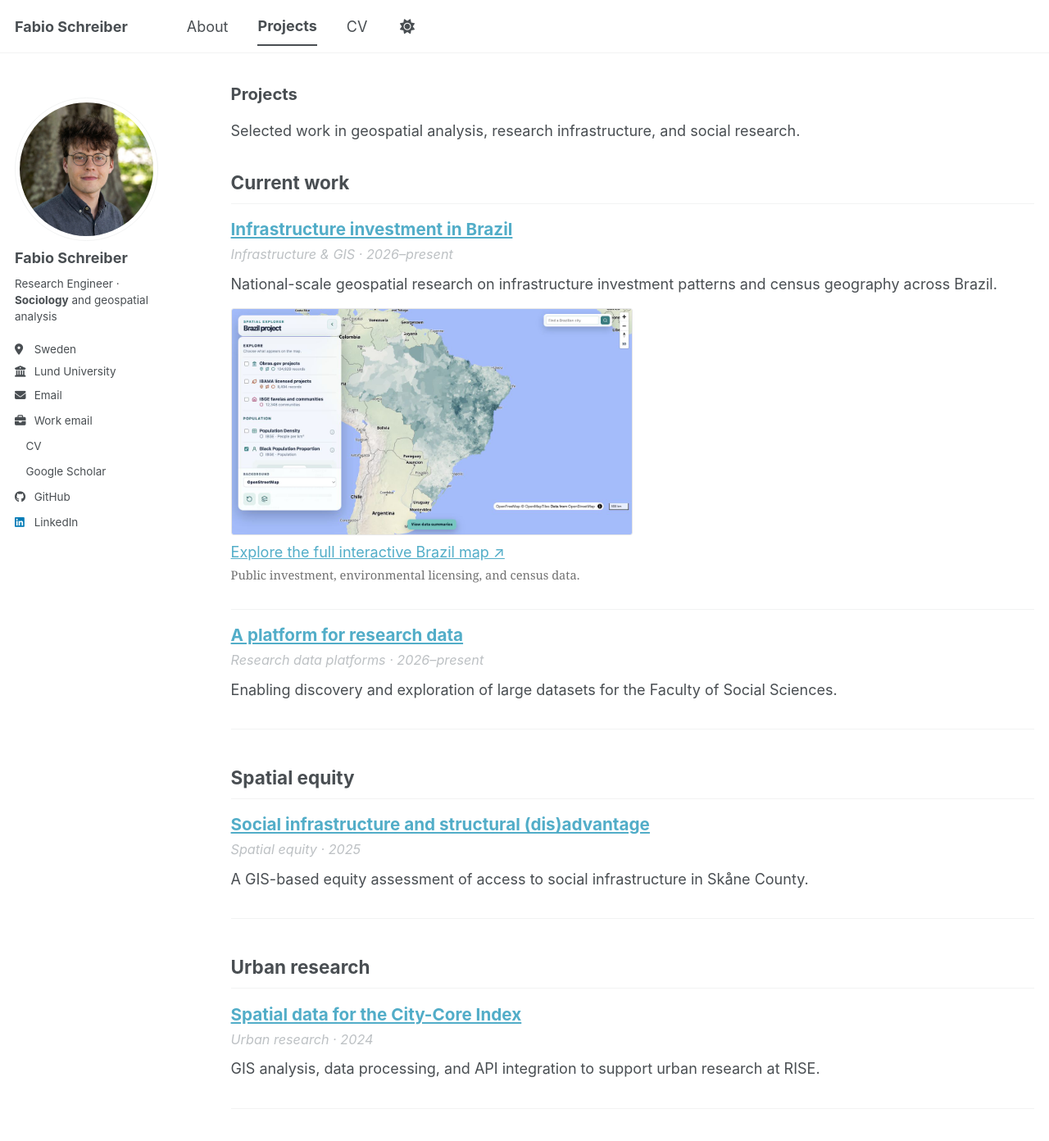
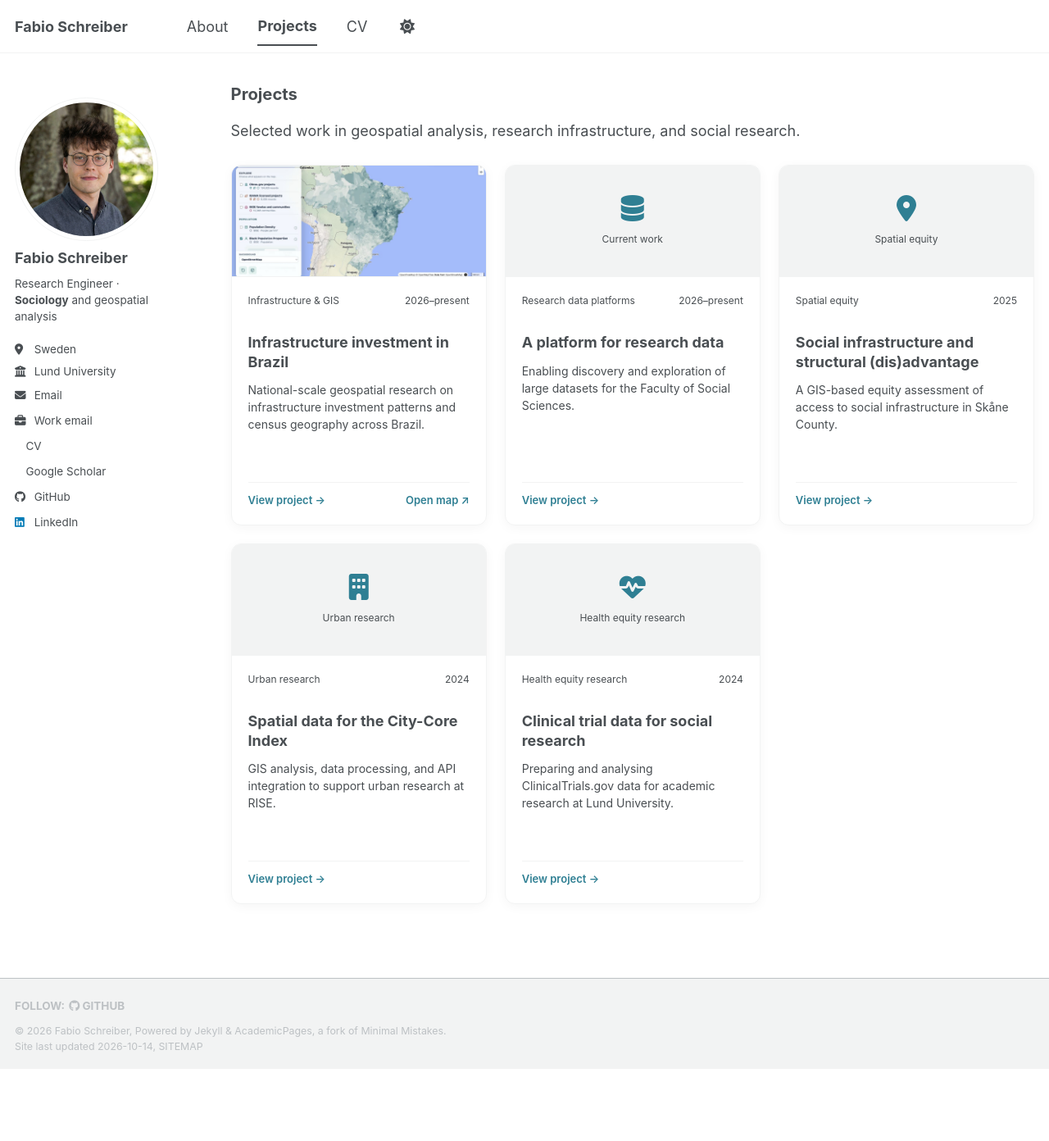
Before and after one commit to fab1s/fab1s.github.io, a Jekyll site: the page built from _pages/projects.html, in a window 1280 px wide and 1400 px high. Shown: the top 1392 px of the window at 82% size. Built offline with Jekyll 4.4.1, drawn with Linux system fonts in a browser that asks for light colours; a style sheet for code colours, icons or effects is not loaded; some of the changed text lies outside the part shown.

Commit message:
Display projects in equal sized responsive cards

```diff
--- a/_includes/project-card.html
+++ b/_includes/project-card.html
@@ -1,6 +1,31 @@
-<article class="project-entry">
-  <h3><a href="{{ project.url | relative_url }}">{{ project.title }}</a></h3>
-  {% if project.period %}<p class="project-label">{{ project.area }} · {{ project.period }}</p>{% endif %}
-  <p>{{ project.excerpt | strip_html }}</p>
-  {% if project.map_preview %}{% include map-preview.html %}{% endif %}
+{% assign project = include.project %}
+<article class="project-card">
+  <div class="project-card__media">
+    {% if project.map_preview %}
+      <img src="{{ '/images/brazil-map-preview.png' | relative_url }}" alt="Brazil infrastructure and census map preview" width="1280" height="720" loading="lazy">
+    {% else %}
+      <span class="project-card__icon" aria-hidden="true">
+        {% case project.group %}
+          {% when 'Current work' %}<i class="fas fa-database"></i>
+          {% when 'Spatial equity' %}<i class="fas fa-map-marker-alt"></i>
+          {% when 'Urban research' %}<i class="fas fa-building"></i>
+          {% when 'Health equity research' %}<i class="fas fa-heartbeat"></i>
+          {% else %}<i class="fas fa-folder-open"></i>
+        {% endcase %}
+      </span>
+      <span class="project-card__category">{{ project.group | escape }}</span>
+    {% endif %}
+  </div>
+  <div class="project-card__body">
+    <p class="project-card__meta">
+      <span>{{ project.area | escape }}</span>
+      {% if project.period %}<span class="project-card__period">{{ project.period | escape }}</span>{% endif %}
+    </p>
+    <h2 class="project-card__title"><a href="{{ project.url | relative_url }}">{{ project.title | escape }}</a></h2>
+    <p class="project-card__summary">{{ project.excerpt | strip_html | escape }}</p>
+    <div class="project-card__links">
+      <a href="{{ project.url | relative_url }}" aria-label="View project: {{ project.title | escape }}">View project <span aria-hidden="true">→</span></a>
+      {% if project.map_preview %}<a href="https://sandy-ivory-k65c.here.now/" target="_blank" rel="noopener noreferrer">Open map <span aria-hidden="true">↗</span></a>{% endif %}
+    </div>
+  </div>
 </article>
--- a/_pages/projects.html
+++ b/_pages/projects.html
@@ -5,15 +5,8 @@ layout: archive
 ---
 <p>Selected work in geospatial analysis, research infrastructure, and social research.</p>
 {% assign projects = site.portfolio | sort: 'order' %}
-{% assign groups = "Current work|Spatial equity|Urban research|Health equity research" | split: "|" %}
-{% for group in groups %}
-  {% assign group_projects = projects | where: "group", group %}
-  {% if group_projects.size > 0 %}
-  <section class="project-group">
-    <h2>{{ group }}</h2>
-    <div class="project-list">
-      {% for project in group_projects %}{% include project-card.html %}{% endfor %}
-    </div>
-  </section>
-  {% endif %}
+<div class="project-grid">
+{% for project in projects %}
+  {% include project-card.html project=project %}
 {% endfor %}
+</div>
--- a/assets/css/main.scss
+++ b/assets/css/main.scss
@@ -48,12 +48,96 @@
 .map-preview figcaption { color:#717171; font-size:0.8125em; margin-top:0.25em; }
 @media (max-width: 800px) { .map-preview { width:100%; } }
 
-.project-group { margin:2em 0 2.5em; }
-.project-group > h2 { margin-top:0; }
-.project-list { border-top:1px solid var(--global-border-color); }
-.project-entry { padding:1.1em 0 1.25em; border-bottom:1px solid var(--global-border-color); }
-.project-entry h3 { margin:0 0 0.25em; font-size:1.15em; }
-.project-entry p { margin:0 0 0.65em; }
-.project-entry .project-label { color:var(--global-text-color-light); font-size:0.9em; font-style:italic; }
-.project-entry .map-preview { margin:0.9em 0 0; }
+.project-grid {
+  display:grid;
+  grid-template-columns:repeat(3, minmax(0, 1fr));
+  gap:22px;
+  margin-top:28px;
+}
+.project-card {
+  display:flex;
+  flex-direction:column;
+  min-width:0;
+  height:440px;
+  box-sizing:border-box;
+  overflow:hidden;
+  background:var(--global-bg-color);
+  border:1px solid var(--global-border-color);
+  border-radius:12px;
+  box-shadow:0 3px 14px rgba(0, 0, 0, 0.04);
+}
+.project-card:hover,
+.project-card:focus-within {
+  border-color:var(--global-base-color);
+}
+.project-card__media {
+  display:flex;
+  flex-direction:column;
+  align-items:center;
+  justify-content:center;
+  gap:12px;
+  height:136px;
+  flex:0 0 136px;
+  overflow:hidden;
+  background:var(--global-footer-bg-color);
+  border-bottom:1px solid var(--global-border-color);
+}
+.project-card__media img {
+  display:block;
+  width:100%;
+  height:100%;
+  object-fit:cover;
+  margin:0;
+}
+.project-card__icon { font-size:32px; color:var(--global-base-color); line-height:1; }
+.project-card__category { font-size:12px; color:var(--global-text-color); }
+.project-card__body {
+  display:flex;
+  flex-direction:column;
+  gap:12px;
+  min-height:0;
+  flex:1;
+  padding:20px;
+}
+.project-card__meta {
+  display:flex;
+  align-items:flex-start;
+  justify-content:space-between;
+  gap:10px;
+  margin:0;
+  min-height:36px;
+  font-size:12px;
+  line-height:1.5;
+  color:var(--global-text-color);
+}
+.project-card__period { flex-shrink:0; white-space:nowrap; }
+.project-card .project-card__title {
+  margin:0;
+  font-size:18px;
+  line-height:1.3;
+}
+.project-card__title a,
+.project-card__title a:visited { color:var(--global-text-color); text-decoration:none; }
+.project-card__title a:hover { color:var(--global-base-color); }
+.project-card__summary {
+  margin:0;
+  font-size:14px;
+  line-height:1.5;
+}
+.project-card__links {
+  display:flex;
+  justify-content:space-between;
+  gap:12px;
+  margin-top:auto;
+  padding-top:12px;
+  border-top:1px solid var(--global-border-color);
+  font-size:13px;
+  font-weight:600;
+  line-height:1.5;
+}
+.project-card__links a { color:var(--global-base-color); white-space:nowrap; text-decoration:none; }
+.project-card__links a:hover { text-decoration:underline; }
+.project-card a:focus-visible { outline:2px solid var(--global-base-color); outline-offset:3px; }
+@media (max-width:1100px) { .project-grid { grid-template-columns:repeat(2, minmax(0, 1fr)); } }
+@media (max-width:620px) { .project-grid { grid-template-columns:minmax(0, 1fr); gap:18px; } }
 .cv-pdf { display:block; width:100%; min-height:72vh; border:1px solid var(--global-border-color); margin-top:1.5em; }
```
